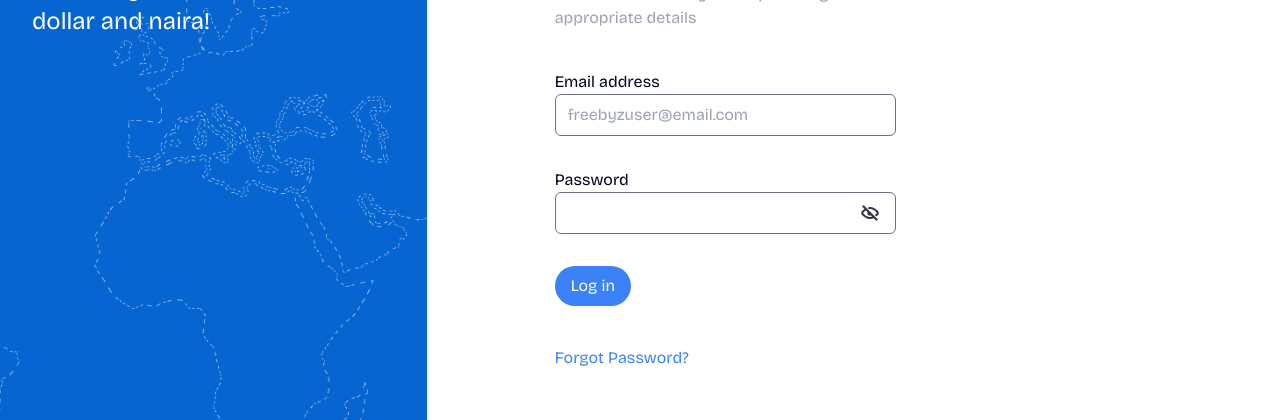
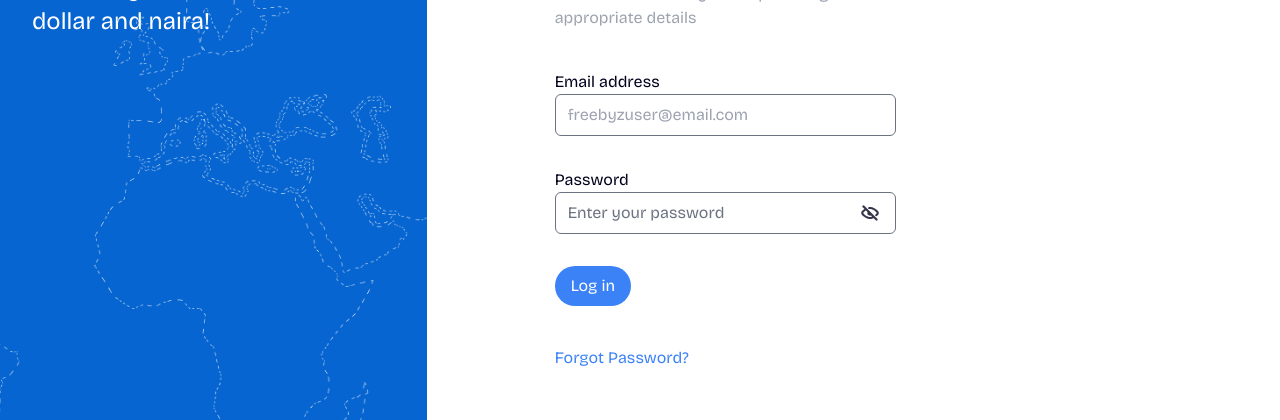
Before and after one commit to solotobby/gamification_fe, a React app: page /login in a window 1280 px wide. Shown: the part 214-634 px from the top of the page. Built offline with nearby package versions, Linux system fonts and the light colour scheme; the HTML template or start-up script is replaced by a standard one.

Commit message:
Refactored the Login endpoint to fully integrate Yup validation with React Hook Form using Yup Resolver

```diff
--- a/src/components/landing-page/Login.jsx
+++ b/src/components/landing-page/Login.jsx
@@ -1,66 +1,56 @@
 import { useState } from 'react';
 import { useNavigate } from 'react-router-dom';
 import { Link } from "react-router-dom";
-
-
+import { useForm } from 'react-hook-form';
+import { yupResolver } from '@hookform/resolvers/yup';
+import * as yup from 'yup';
 
 const Login = () => {
     const [showPassword, setShowPassword] = useState(false);
-    const [inputValues, setInputValues] = useState({
-        "email": "",
-        "password": ""
-    })
+    const [loading, setLoading] = useState(false);
+    const [errorMessage, setErrorMessage] = useState('');
+    const navigate = useNavigate();
 
-    const [loading, setLoading] = useState(false);
-    const navigate = useNavigate();
-    const [errorMessage, setErrorMessage] = useState('');
+    const schema = yup.object().shape({
+        email: yup.string().email('Invalid email format').required('Email is required'),
+        password: yup.string()
+            .required('Password is required')
+            .min(6, 'Password must be at least 6 characters long'),
+    });
 
+    const {
+        register,
+        handleSubmit,
+        formState: { errors },
+    } = useForm({
+        resolver: yupResolver(schema),
+    });
 
-    const handleInputValues = (e) => {
-        const { value, name } = e.target
-        setInputValues((prev) => {
-            return {
-                ...prev,
-                [name]: value
-            }
-        })
-    }
-
-    const handleSubmit = async (e) => {
-        e.preventDefault();
+    const onSubmit = async (data) => {
         setLoading(true);
-
-        const formObject = { ...inputValues };
+        setErrorMessage('');
         try {
             const response = await fetch('http://app.e-portal.com.ng/api/login', {
                 method: 'POST',
                 headers: {
                     'Content-Type': 'application/json',
                 },
-                body: JSON.stringify(formObject),
+                body: JSON.stringify(data),
             });
 
-            const data = await response.json();
+            const responseData = await response.json();
 
             if (response.status === 200) {
-                const { token } = data.data;
-                console.log('Login successful:', data.message);
-                console.log('User token:', token);
-
-
-                localStorage.setItem('accessToken', token);
-
+                console.log('Login successful:', responseData.message);
 
                 navigate('/dashboard-naira');
             } else {
-                setErrorMessage(data.message);
-                console.error('Incorrect Login or Password:', data.message);
+                setErrorMessage(responseData.message);
             }
         } catch (error) {
-            console.error('Error registering:', error);
-        } finally {
-            setLoading(false);
+            setErrorMessage('An error occurred during login. Please try again.');
         }
+        setLoading(false);
     };
 
     const togglePasswordVisibility = () => {
@@ -77,45 +67,74 @@ const Login = () => {
             <div className="flex h-full col-span-2 login-content">
                 <div className="flex flex-col login-content lg:w-[40%] ml-0 md:ml-10 lg:ml-32 w-full px-4 md:px-0 md:mt-40 mt-24">
                     <h2 className="text-3xl font-bold">Log in to your account</h2>
-                    <p className="text-gray-400 ">Please ensure that you are providing the appropriate details</p>
+                    <p className="text-gray-400">Please ensure that you are providing the appropriate details</p>
 
-                    <form className="mt-10" onSubmit={handleSubmit}>
+                    <form className="mt-10" onSubmit={handleSubmit(onSubmit)}>
                         <div className="flex flex-col form-group">
-                            <label htmlFor="email-address">Email address</label>
-                            <input type="text" id="email-address" name="email" className={`placeholder-gray-400 rounded-md ${errorMessage ? 'border border-red-500' : ''}`} placeholder="freebyzuser@email.com" value={inputValues.email} onChange={handleInputValues} />
+                            <label htmlFor="email">Email address</label>
+                            <input
+                                type="text"
+                                id="email"
+                                {...register('email')}
+                                className={`placeholder-gray-400 rounded-md ${errors.email ? 'border border-red-500' : ''}`}
+                                placeholder="freebyzuser@email.com"
+                            />
+                            {errors.email && <p className="text-red-500">{errors.email.message}</p>}
                         </div>
+
                         <div className="relative flex flex-col mt-8 form-group">
                             <label htmlFor="password">Password</label>
-                            <input type={showPassword ? 'text' : 'password'} id="password" name="password" className={`rounded-md ${errorMessage ? 'border border-red-500' : ''}`} value={inputValues.password} onChange={handleInputValues} />
+                            <input
+                                type={showPassword ? 'text' : 'password'}
+                                id="password"
+                                {...register('password')}
+                                className={`rounded-md ${errors.password ? 'border border-red-500' : ''}`}
+                                placeholder="Enter your password"
+                            />
                             {showPassword ? (
-                                <img src="/images/show-password.png" alt="hide-password" className="absolute mt-3 transform -translate-y-1/2 cursor-pointer top-1/2 right-4" onClick={togglePasswordVisibility} />
+                                <img
+                                    src="/images/show-password.png"
+                                    alt="hide-password"
+                                    className="absolute mt-3 transform -translate-y-1/2 cursor-pointer top-1/2 right-4"
+                                    onClick={togglePasswordVisibility}
+                                />
                             ) : (
-                                <img src="/images/hide-password.png" alt="show-password" className="absolute mt-3 transform -translate-y-1/2 cursor-pointer top-1/2 right-4" onClick={togglePasswordVisibility} />
+                                <img
+                                    src="/images/hide-password.png"
+                                    alt="show-password"
+                                    className="absolute mt-3 transform -translate-y-1/2 cursor-pointer top-1/2 right-4"
+                                    onClick={togglePasswordVisibility}
+                                />
                             )}
+                            {errors.password && <p className="text-red-500">{errors.password.message}</p>}
                         </div>
+
                         {errorMessage && <p className="mt-2 text-red-500">{errorMessage}</p>}
+
                         <div className="flex mt-8">
-                        <button
+                            <button
                                 className="px-4 py-2 text-white bg-blue-500 rounded-full"
                                 type="submit"
                                 disabled={loading}
                             >
                                 {loading ? 'Logging in...' : 'Log in'}
                             </button>
+                        </div>
 
-
-                        </div>
-                        <p className="mt-10 mb-10 md:mb-0"><Link to="/forgot-password" className="text-blue-500">Forgot Password?</Link></p>
+                        <p className="mt-10 mb-10 md:mb-0">
+                            <Link to="/forgot-password" className="text-blue-500">Forgot Password?</Link>
+                        </p>
                     </form>
-
                 </div>
             </div>
 
-            <div className='absolute left-0 top-32 right-8 md:top-10 md:left-3/4'>
-                <p className="mx-8 mt-10">Don&apos;t have an account? <Link to="/registration-foreign" className="text-blue-500">Sign up</Link></p>
+            <div className="absolute left-0 top-32 right-8 md:top-10 md:left-3/4">
+                <p className="mx-8 mt-10">
+                    Don&apos;t have an account? <Link to="/registration-foreign" className="text-blue-500">Sign up</Link>
+                </p>
             </div>
         </div>
     );
-}
+};
 
 export default Login;
```
